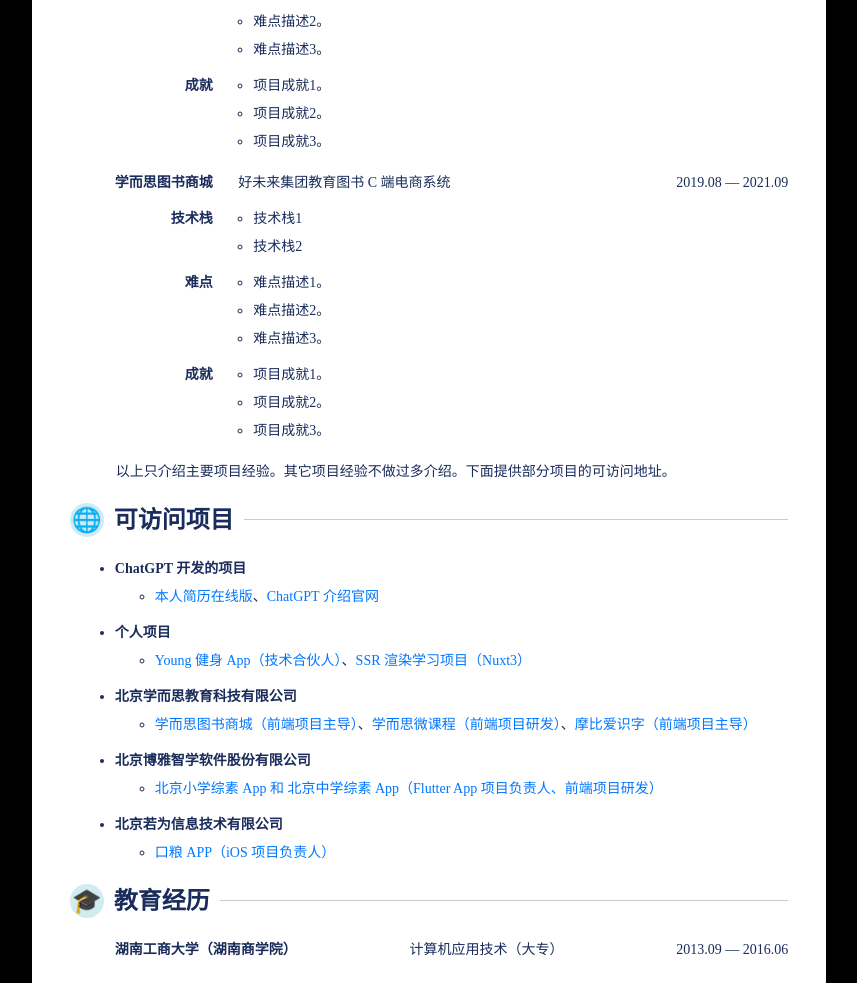
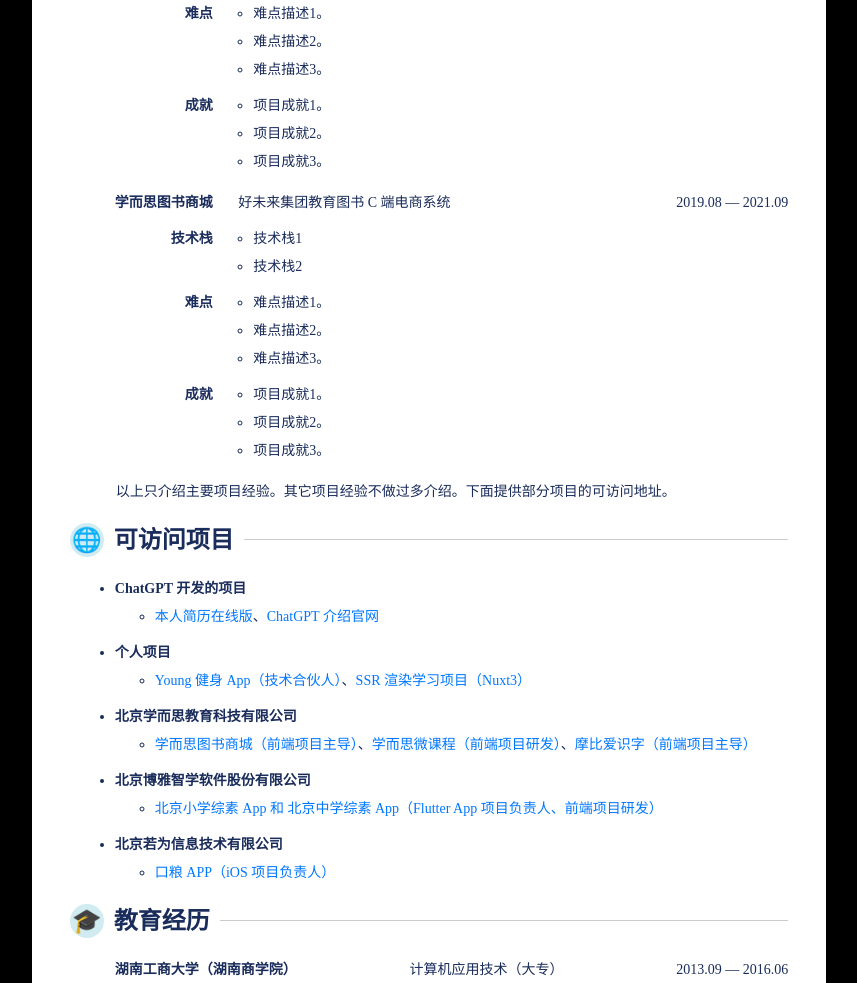
Before and after one commit to yiminfe/CV, a plain HTML site: page index.html in a window 1280 px wide. Shown: the part 925-1908 px from the top of the page, without its empty margins (211-1068 px from the left). Drawn offline with Linux system fonts and the light colour scheme.

Commit message:
Update index.html

```diff
--- a/index.html
+++ b/index.html
@@ -20,7 +20,7 @@
 
       /* A4 纸容器 */
       .a4-container {
-        margin: 0px auto;
+        margin: 20px auto;
         background-color: #ffffff;
         width: 794px; /* 1页A4纸的宽度 */
         min-height: 1123px; /* 1页A4纸的高度 */
@@ -592,9 +592,9 @@
             </div>
           </div>
         </div>
-        <p class="module-description">
+        <div class="module-description">
           以上只介绍主要项目经验。其它项目经验不做过多介绍。下面提供部分项目的可访问地址。
-        </p>
+        </div>
       </div>
 
       <div class="module">
```
